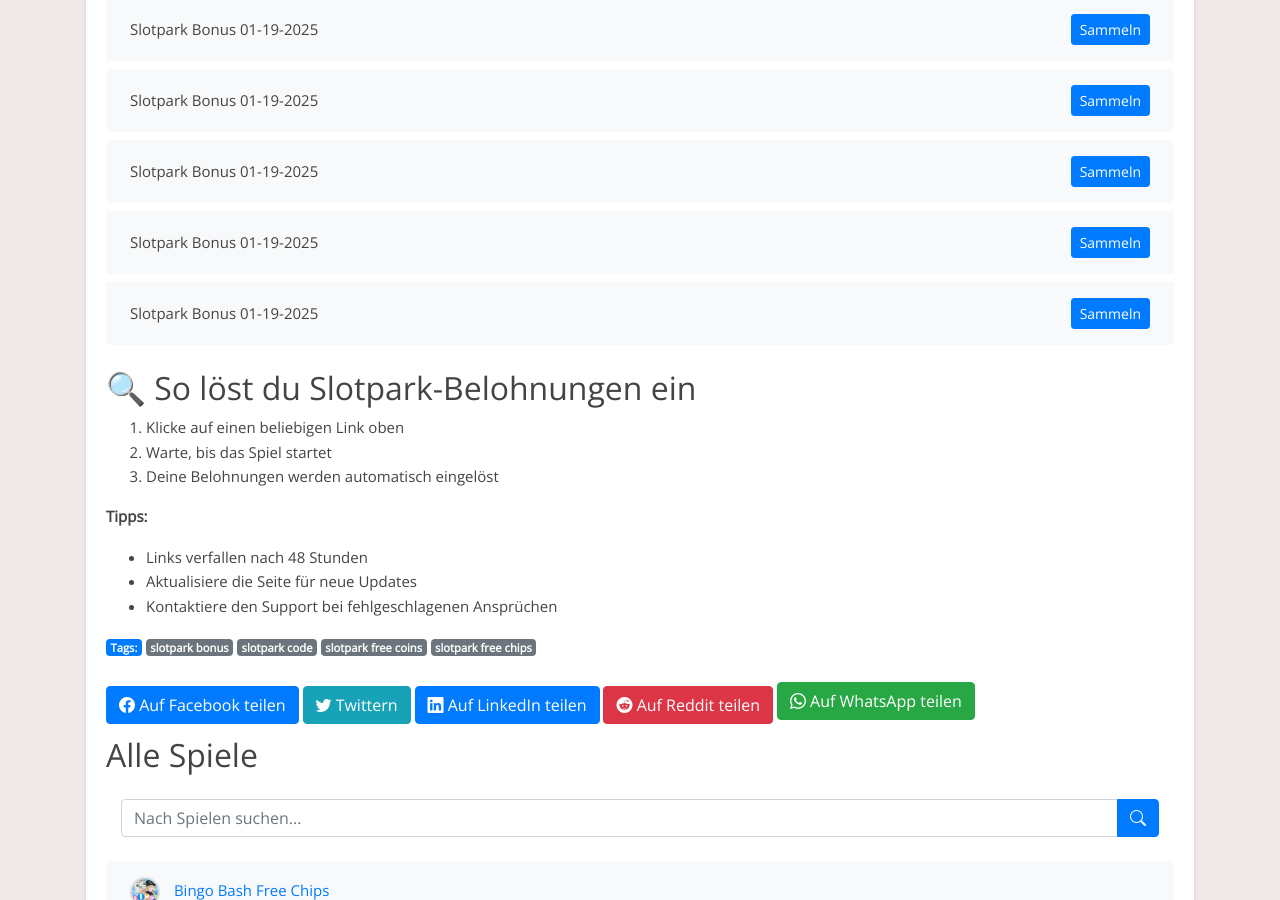
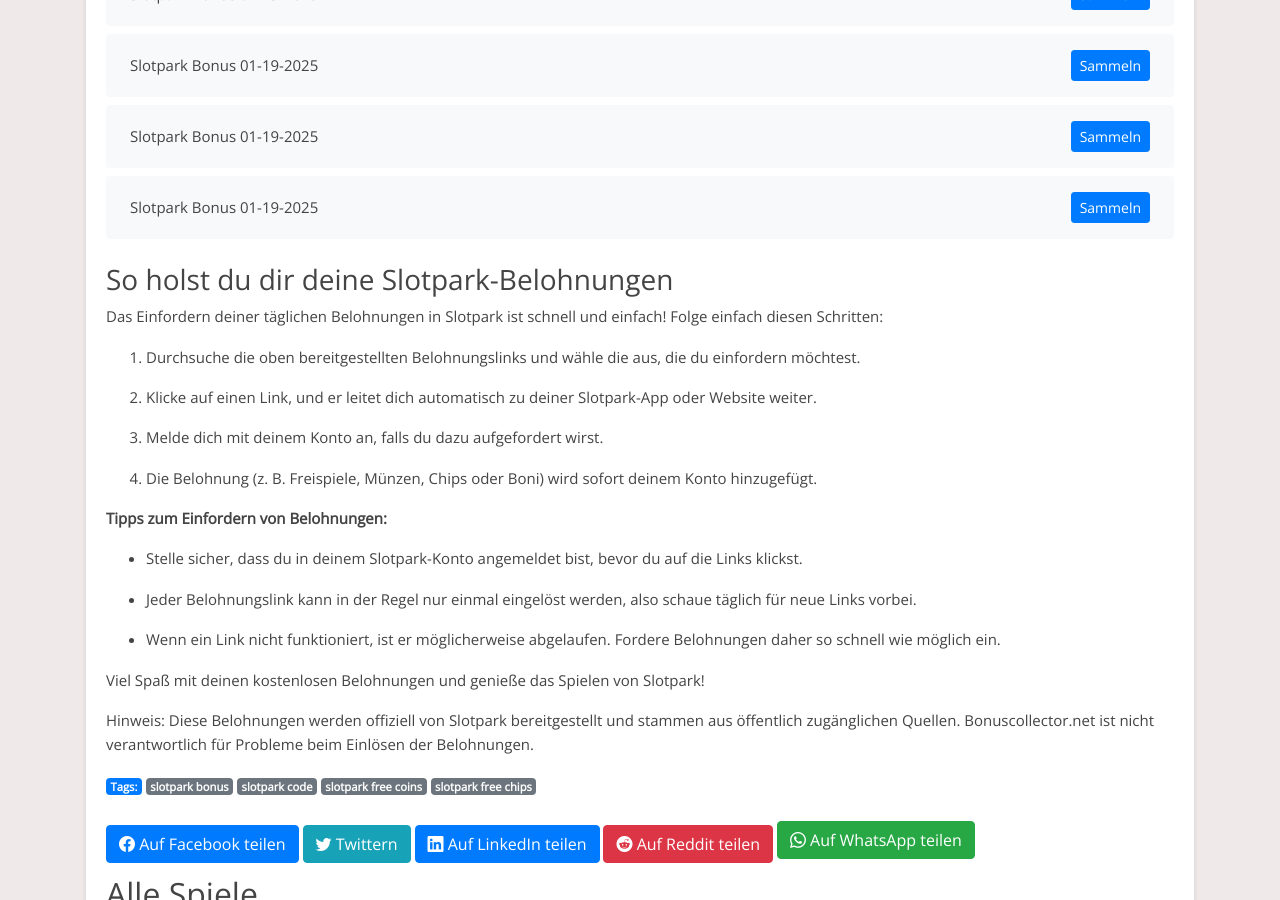
Before and after one commit to Prollad99/bs-de, a Jekyll site: the page built from _posts/2025-01-19-slotpark.md, in a window 1280 px wide and 900 px high, scrolled down 7477 px. Built offline with Jekyll 4.4.1, drawn with Linux system fonts in a browser that asks for light colours; some of the changed text lies outside the part shown.

Commit message:
Aktualisiere slotpark-Belohnungslinks, Inhalte und Änderungsdatum

```diff
--- a/_data/include_files.yml
+++ b/_data/include_files.yml
@@ -20,7 +20,7 @@
   last_modified: 2025-01-29 04:38:23
 
 slotpark.html:
-  last_modified: 2025-01-28 17:12:28
+  last_modified: 2025-01-30 16:12:08
 
 dice-dreams.html:
   last_modified: 2025-01-28 11:11:06
--- a/_includes/slotpark.html
+++ b/_includes/slotpark.html
@@ -1,4 +1,8 @@
 <ul class="list-group mt-3 mb-4">
+  <li class="list-group-item d-flex justify-content-between align-items-center">
+    <span>Slotpark Bonus 01-30-2025</span>
+    <a href="https://slot.pk/gK4Dhf1gyQb" class="btn btn-primary btn-sm">Sammeln</a>
+  </li>
   <li class="list-group-item d-flex justify-content-between align-items-center">
     <span>Slotpark Bonus 01-28-2025</span>
     <a href="https://slot.pk/DvXoqwUxwQb" class="btn btn-primary btn-sm">Sammeln</a>
@@ -395,8 +399,4 @@
     <span>Slotpark Bonus 01-19-2025</span>
     <a href="https://slot.pk/m0taf2CJ7Mb" class="btn btn-primary btn-sm">Sammeln</a>
   </li>
-  <li class="list-group-item d-flex justify-content-between align-items-center">
-    <span>Slotpark Bonus 01-19-2025</span>
-    <a href="https://slot.pk/ITsberWZuNb" class="btn btn-primary btn-sm">Sammeln</a>
-  </li>
 </ul>
--- a/_includes/slotpark_footer.html
+++ b/_includes/slotpark_footer.html
@@ -1,9 +1,27 @@
-## 🔍 So löst du Slotpark-Belohnungen ein
-1. Klicke auf einen beliebigen Link oben
-2. Warte, bis das Spiel startet
-3. Deine Belohnungen werden automatisch eingelöst
+### So holst du dir deine Slotpark-Belohnungen
 
-**Tipps:**
-- Links verfallen nach 48 Stunden
-- Aktualisiere die Seite für neue Updates
-- Kontaktiere den Support bei fehlgeschlagenen Ansprüchen
+
+Das Einfordern deiner täglichen Belohnungen in Slotpark ist schnell und einfach! Folge einfach diesen Schritten:
+
+1. Durchsuche die oben bereitgestellten Belohnungslinks und wähle die aus, die du einfordern möchtest.
+
+2. Klicke auf einen Link, und er leitet dich automatisch zu deiner Slotpark-App oder Website weiter.
+
+3. Melde dich mit deinem Konto an, falls du dazu aufgefordert wirst.
+
+4. Die Belohnung (z. B. Freispiele, Münzen, Chips oder Boni) wird sofort deinem Konto hinzugefügt.
+
+
+**Tipps zum Einfordern von Belohnungen:**
+
+- Stelle sicher, dass du in deinem Slotpark-Konto angemeldet bist, bevor du auf die Links klickst.
+
+- Jeder Belohnungslink kann in der Regel nur einmal eingelöst werden, also schaue täglich für neue Links vorbei.
+
+- Wenn ein Link nicht funktioniert, ist er möglicherweise abgelaufen. Fordere Belohnungen daher so schnell wie möglich ein.
+
+
+Viel Spaß mit deinen kostenlosen Belohnungen und genieße das Spielen von Slotpark!
+
+
+Hinweis: Diese Belohnungen werden offiziell von Slotpark bereitgestellt und stammen aus öffentlich zugänglichen Quellen. Bonuscollector.net ist nicht verantwortlich für Probleme beim Einlösen der Belohnungen.
--- a/_includes/slotpark_post.html
+++ b/_includes/slotpark_post.html
@@ -1,17 +1,13 @@
-### 🎮 Slotpark Kostenlose Belohnungen (Aktualisiert: 2025-01-29)
+Entdecke tägliche Slotpark-Belohnungen!
 
-Erhalte täglich aktualisierte Slotpark-Links für:
-✅ Kostenlose Spins
-✅ Bonusmünzen
-✅ Zeitlich begrenzte Angebote
 
-**Warum unsere Links verwenden?**
-- Alle 30 Minuten aktualisiert
-- Funktioniert auf allen Geräten
-- Kein Login erforderlich
+Bist du ein Fan von Slotpark und möchtest dein Spielerlebnis verbessern? Du bist hier genau richtig! Diese Seite ist allen Slotpark-Enthusiasten gewidmet, die täglich kostenlose Belohnungen einfordern möchten. Hier findest du die neuesten Links, um Freispiele, Münzen, Chips und andere spannende Boni zu sammeln, damit du das Spiel noch mehr genießen kannst.
 
-⚠️ Voraussetzungen:
-- Neueste Spielversion installiert
-- Stabile Internetverbindung
 
-*Überprüft und funktionsfähig ab 2025-01-29*
+Slotpark ist ein unterhaltsames Spiel, das von Millionen geliebt wird. Ob du höhere Level erreichen oder einfach nur den Nervenkitzel genießen möchtest – unsere täglichen Belohnungslinks halten dich im Spiel.
+
+
+Hinweis: Slotpark ist eine kostenlose App, die ausschließlich zu Unterhaltungszwecken entwickelt wurde. Bonuscollector.net ist eine unabhängige Plattform und steht in keiner Verbindung zu den Entwicklern oder Eigentümern von Slotpark.
+
+
+Schau täglich vorbei, um sicherzustellen, dass du keine Belohnung verpasst!
```
Also changed, not shown: links-json/slotpark.json (+4 -4 lines).
